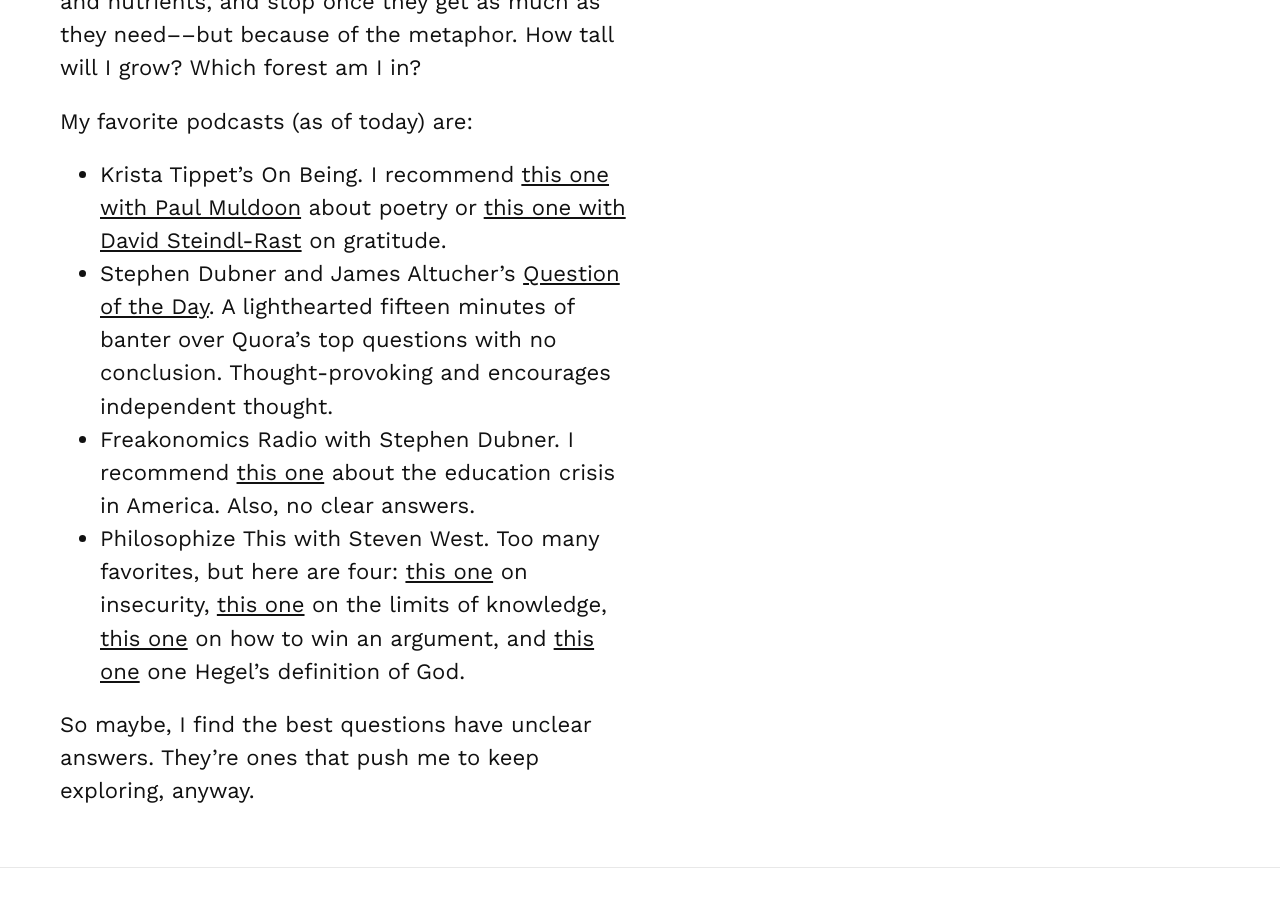
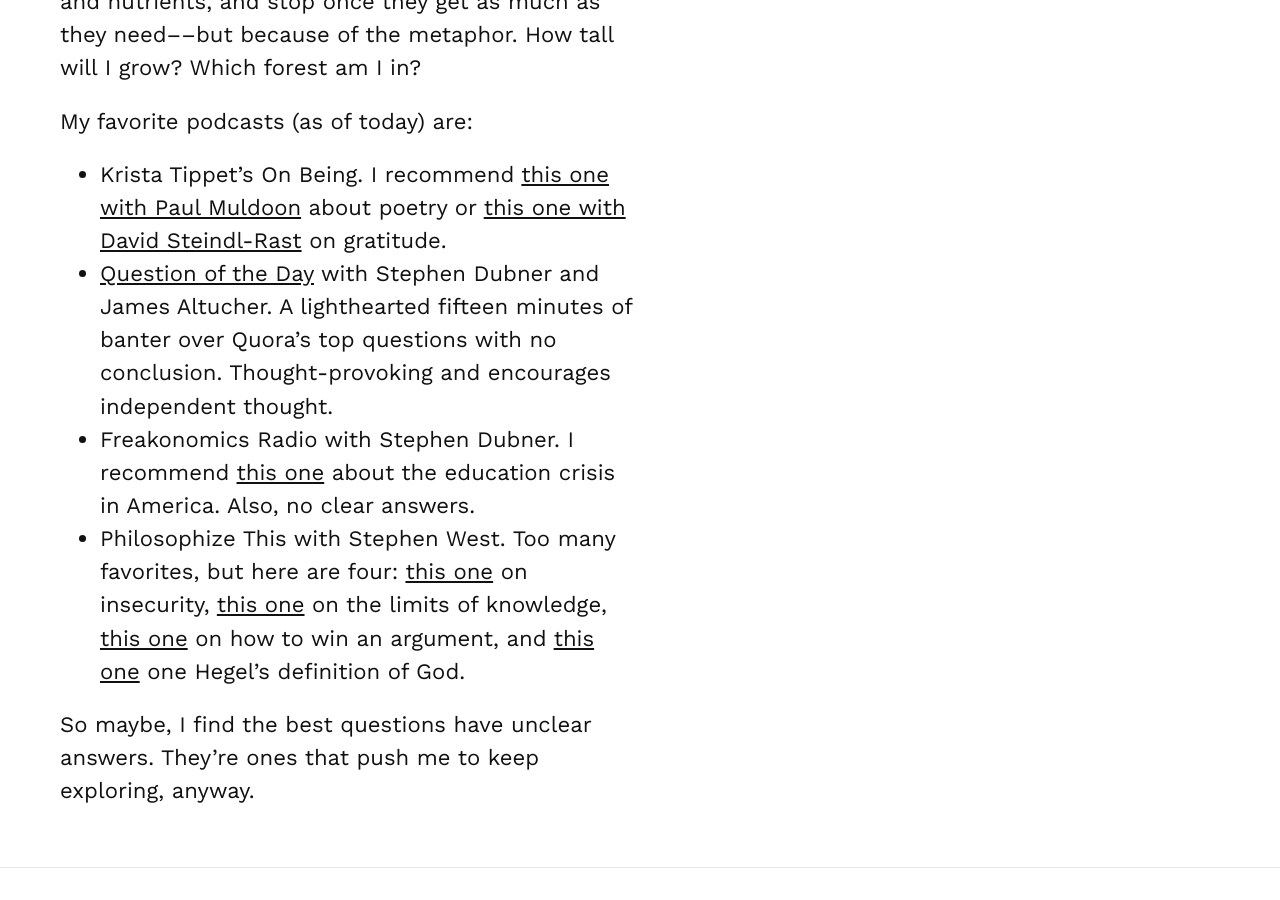
Before and after one commit to danomarr/danomarr.github.io, a Jekyll site: the page built from _posts/2016-02-12-my-favorite-podcasts.md, in a window 1280 px wide and 900 px high, scrolled down 707 px. Built offline with Jekyll 4.4.1, drawn with Linux system fonts in a browser that asks for light colours.

Commit message:
updated formatting in my-favorite-podcasts post

```diff
--- a/_posts/2016-02-12-my-favorite-podcasts.md
+++ b/_posts/2016-02-12-my-favorite-podcasts.md
@@ -10,10 +10,11 @@
 But I've also been listening to a few podcasts that get me curious and childlike. I find myself asking very basic questions lately, mostly about life. Small curiosities like "why do trees grow tall" and "why do they stop at a certain height." I'm not asking for the literal scientific reason––which is that they compete with their peers and predecessors for sunlight, water, and nutrients, and stop once they get as much as they need––but because of the metaphor. How tall will I grow? Which forest am I in?
 
 My favorite podcasts (as of today) are:
+
 - Krista Tippet's On Being. I recommend [this one with Paul Muldoon][paul-muldoon] about poetry or [this one with David Steindl-Rast][david-steindl-rast] on gratitude.
-- Stephen Dubner and James Altucher's [Question of the Day][qotd]. A lighthearted fifteen minutes of banter over Quora's top questions with no conclusion. Thought-provoking and encourages independent thought.
+- [Question of the Day][qotd] with Stephen Dubner and James Altucher. A lighthearted fifteen minutes of banter over Quora's top questions with no conclusion. Thought-provoking and encourages independent thought.
 - Freakonomics Radio with Stephen Dubner. I recommend [this one][freakonomics] about the education crisis in America. Also, no clear answers.
-- Philosophize This with Steven West. Too many favorites, but here are four: [this one][pt-insecurity] on insecurity, [this one][pt-limits] on the limits of knowledge, [this one][pt-argument] on how to win an argument, and [this one][pt-hegel] one Hegel's definition of God.
+- Philosophize This with Stephen West. Too many favorites, but here are four: [this one][pt-insecurity] on insecurity, [this one][pt-limits] on the limits of knowledge, [this one][pt-argument] on how to win an argument, and [this one][pt-hegel] one Hegel's definition of God.
 
 So maybe, I find the best questions have unclear answers. They're ones that push me to keep exploring, anyway.
 
```
